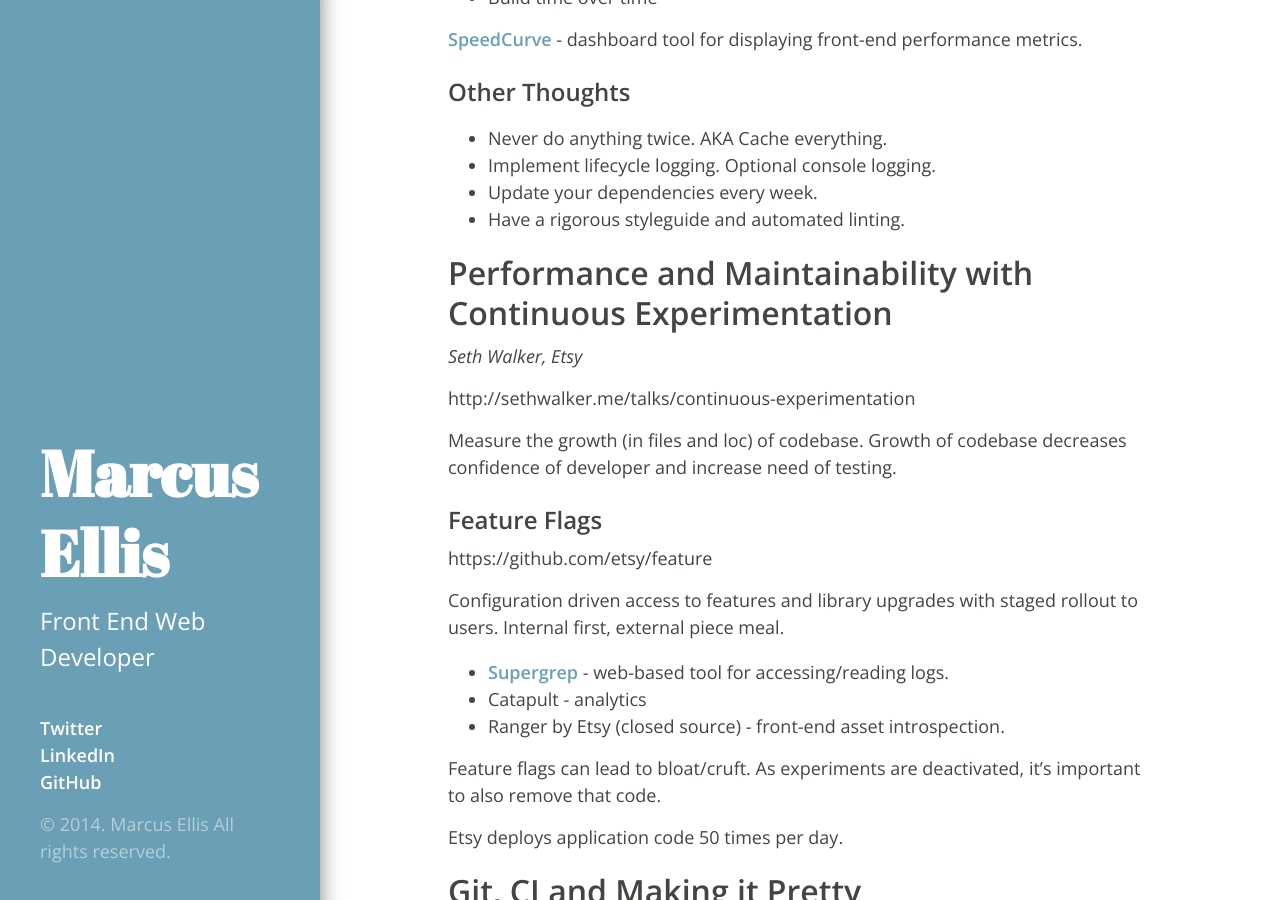
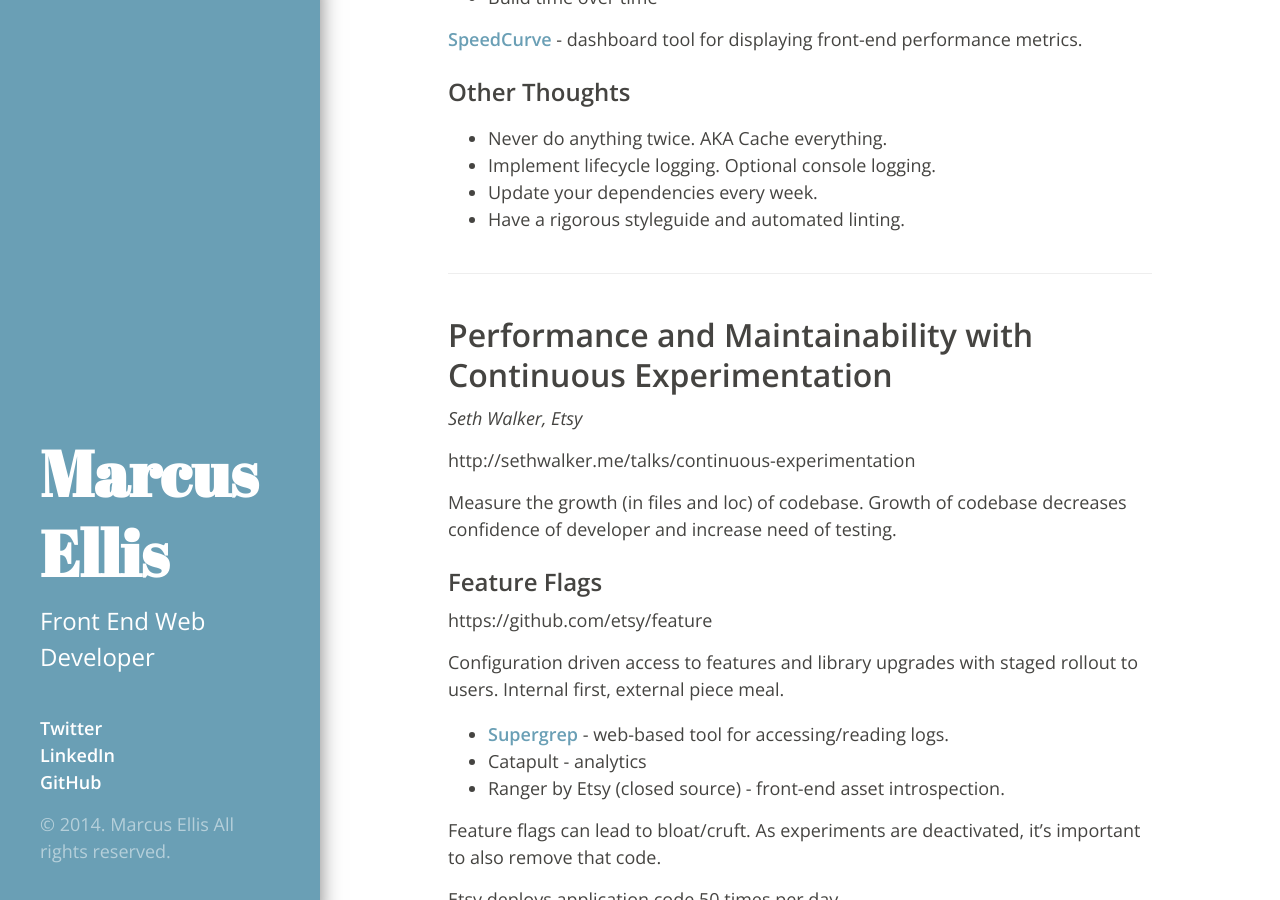
Before and after one commit to marcusellis05/marcusellis05.github.io, a Jekyll site: the page built from _posts/2014-04-24-feops-conf-day-1.md, in a window 1280 px wide and 900 px high, scrolled down 933 px. Built offline with Jekyll 4.4.1, drawn with Linux system fonts in a browser that asks for light colours; Markdown is read by kramdown in place of the engine named in the settings.

Commit message:
formatting fix

```diff
--- a/_posts/2014-04-24-feops-conf-day-1.md
+++ b/_posts/2014-04-24-feops-conf-day-1.md
@@ -43,6 +43,7 @@
 * Update your dependencies every week.
 * Have a rigorous styleguide and automated linting.
 
+------
 
 ## Performance and Maintainability with Continuous Experimentation
 
@@ -66,10 +67,11 @@
 
 Etsy deploys application code 50 times per day.
 
+------
 
 ## Git, CI and Making it Pretty
 
-* Sarah Goff-Dupont, Atlassian
+*Sarah Goff-Dupont, Atlassian*
 
 ### CI & Branching
 
```
